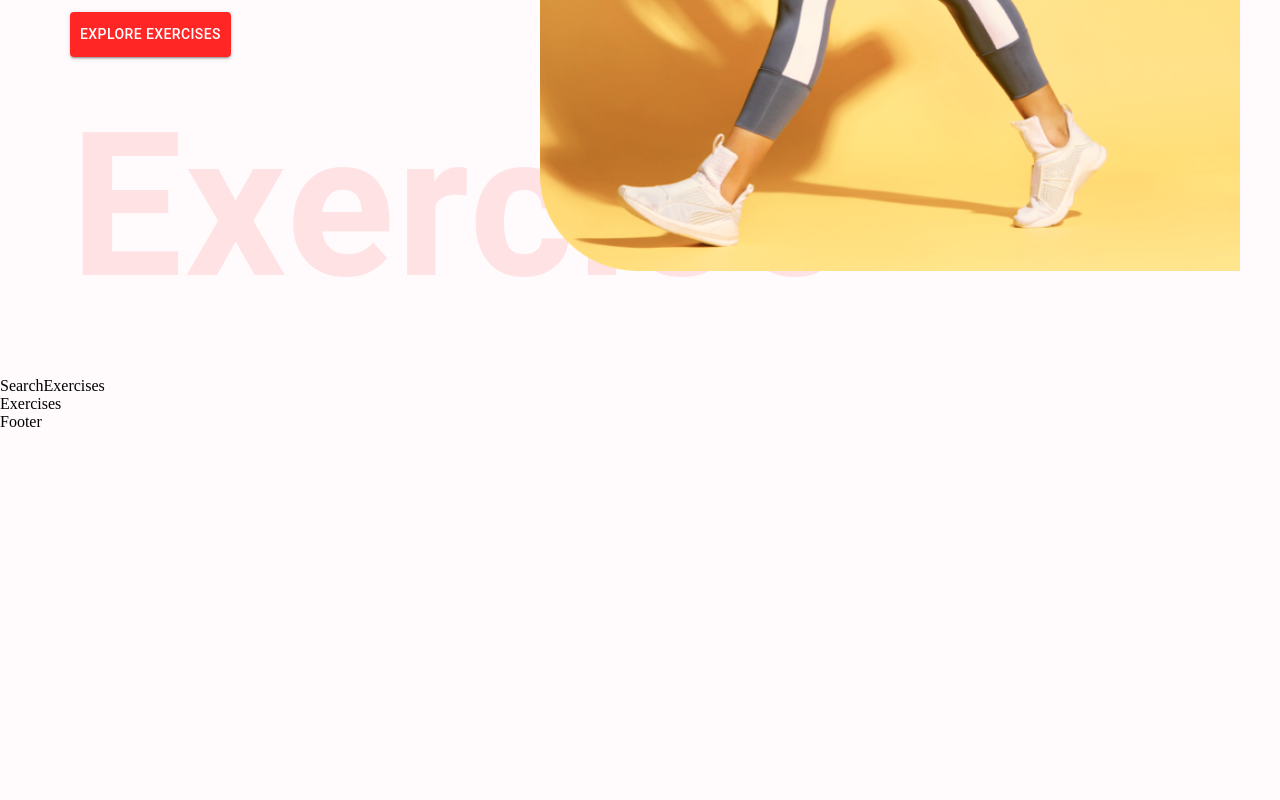
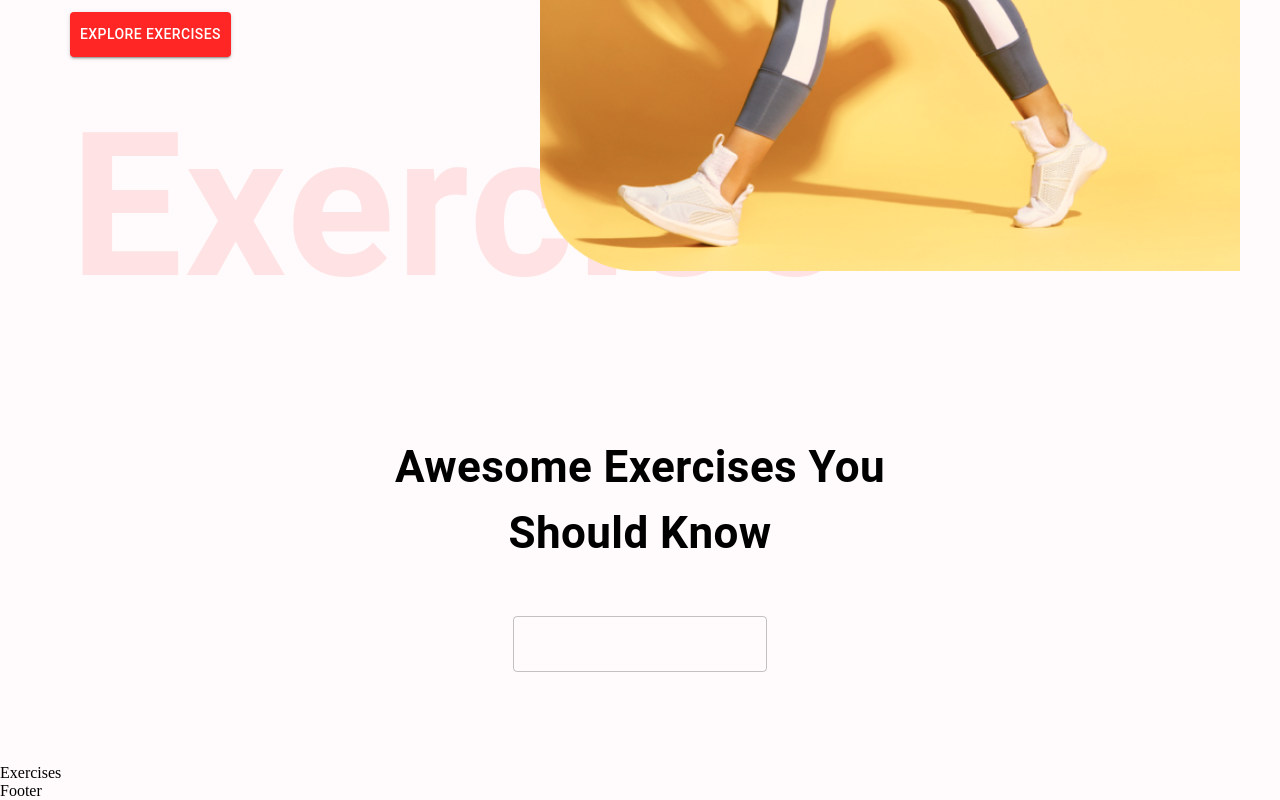
Before and after one commit to JaRoD41/react_gym_plan, a React (Create React App) app: page / in a window 1280 px wide. Shown: the part 595-1395 px from the top of the page. Before the commit the page ends 1026 px from the top, so only its background shows below. Built offline with nearby package versions, Linux system fonts and the light colour scheme.

Commit message:
implement SearchExercises

```diff
--- a/src/components/SearchExercises.jsx
+++ b/src/components/SearchExercises.jsx
@@ -1,9 +1,29 @@
-import React from 'react'
+import { useEffect, useState } from 'react'
+import { Box, Button, Stack, TextField, Typography } from '@mui/material'
 
 const SearchExercises = () => {
-  return (
-    <div>SearchExercises</div>
-  )
+	return (
+		<Stack alignItems="center" mt="37px" justifyContent="center" p="20px">
+			<Typography
+				fontWeight={700}
+				sx={{
+					fontSize: { lg: '44px', xs: '30px' },
+				}}
+				mb="50px"
+				textAlign="center"
+			>
+				Awesome Exercises You <br />
+				Should Know
+			</Typography>
+			<Box position="relative" mb="72px">
+				<TextField
+					sx={{
+						input: { fontWeight: '700', border: 'none', borderRadius: '4px' },
+					}}
+				/>
+			</Box>
+		</Stack>
+	)
 }
 
 export default SearchExercises
```
